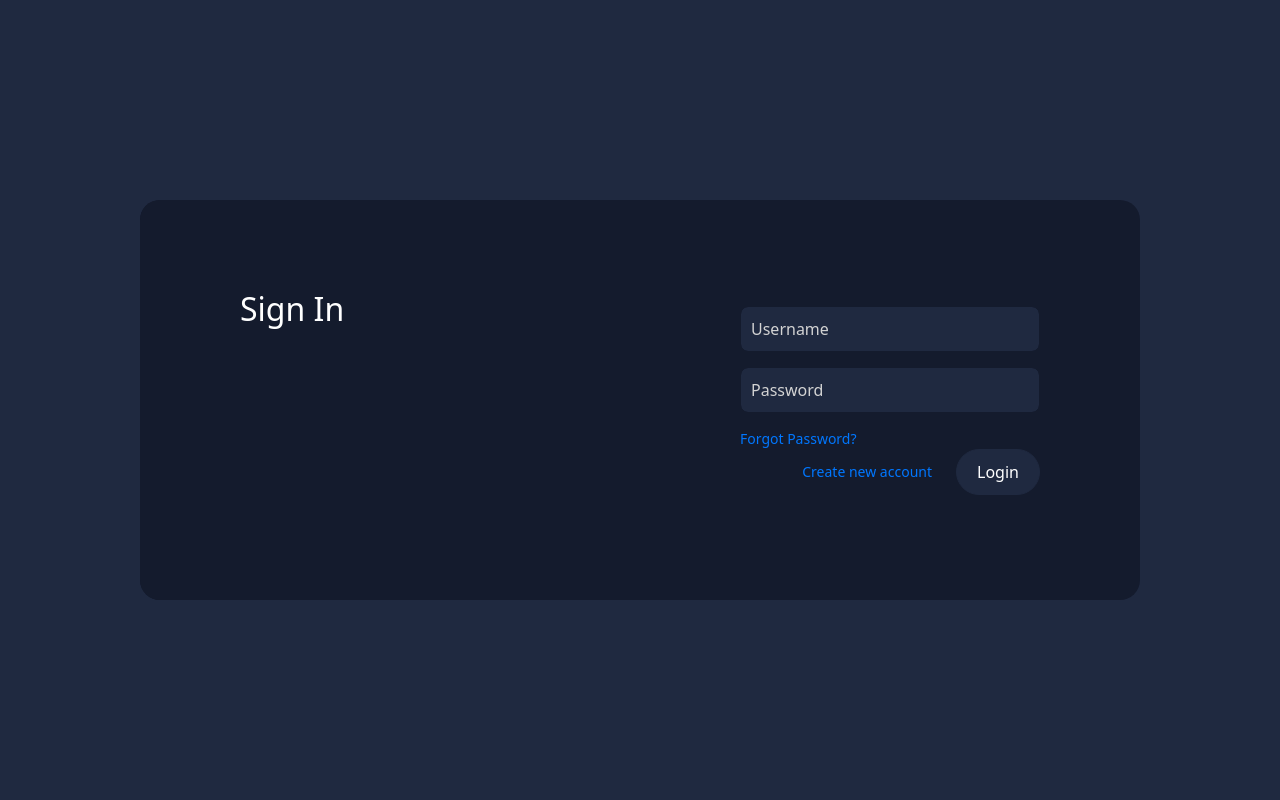
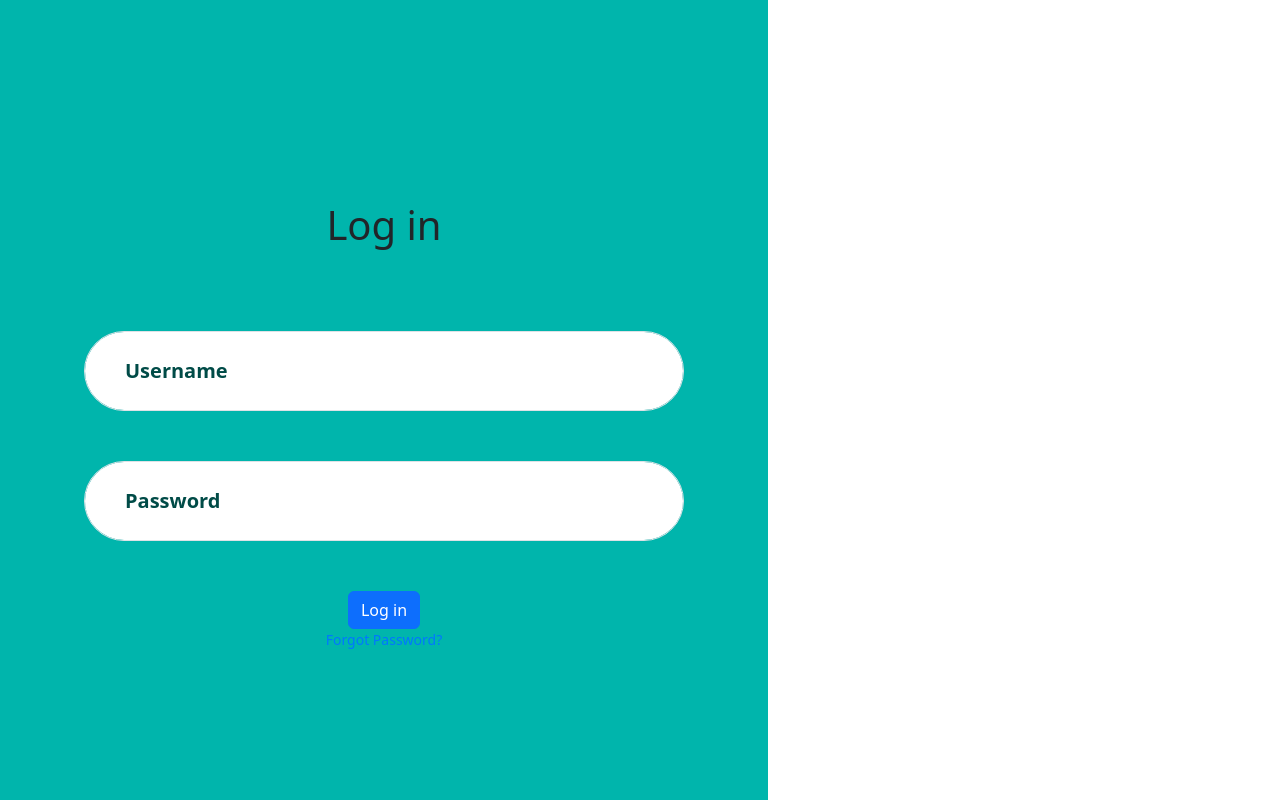
Before and after one commit to RealBlank21/staysync, a Flask app: page /login in a window 1280 px wide. Run offline with Flask 3, Linux system fonts and the light colour scheme.

Commit message:
Added login.html

```diff
--- a/run.py
+++ b/run.py
@@ -32,7 +32,7 @@ def login():
             else:
                 error_message = "Incorrect username or password."
 
-    return render_template('index.html', error_message=error_message)
+    return render_template('login.html', error_message=error_message)
 
 @app.route('/register_user')
 def register_user():
--- a/static/css/styles.css
+++ b/static/css/styles.css
@@ -1,10 +1,9 @@
-
 :root {
-    --background-color: #1F2940;
-    --primary-color: #141B2D;
-    --secondary-color: #292f66;
-    --text-color: white;
-    --dark-text-color: rgb(211, 211, 211);
+    --background-color: #ffffff;
+    --primary-color: #00b5ac;
+    --secondary-color: #78f7f0;
+    --text-color: rgb(37, 37, 37);
+    --dark-text-color: rgb(99, 99, 99);
     --link-text-color: rgb(0, 119, 255);
 }
 
--- /dev/null
+++ b/templates/login.html
@@ -0,0 +1,108 @@
+<!DOCTYPE html>
+<html lang="en">
+<head>
+    <meta charset="UTF-8">
+    <meta name="viewport" content="width=device-width, initial-scale=1.0">
+    <title>Login Page</title>
+    <link href="{{ url_for('static', filename='css/styles.css') }}" rel="stylesheet">
+    <link href="https://cdn.jsdelivr.net/npm/bootstrap@5.3.3/dist/css/bootstrap.min.css" rel="stylesheet" integrity="sha384-QWTKZyjpPEjISv5WaRU9OFeRpok6YctnYmDr5pNlyT2bRjXh0JMhjY6hW+ALEwIH" crossorigin="anonymous">
+
+    <style>
+        .login-wrapper {
+            height: 100%;
+        }
+
+        .login-container {
+            display: flex;
+            background-color: #00b5ac;
+            height: 100%;
+            width: 60%;
+            text-align: center;
+            justify-content: center;
+            align-items: center;
+        }
+
+        .login-box-upper *
+        {
+            width: 600px;
+            height: 80px;
+            margin: 50px;
+            border-radius: 40px;
+        }
+
+        .form-text::placeholder
+        {
+            padding-left: -40px;
+            color: #004b47;
+            font-size: 20px;
+            font-weight: 600;
+        }
+
+        .login-box-upper .form-text{
+            padding-left: 40px;
+            color: #004b47;
+            font-size: 20px;
+            font-weight: 600;
+        }
+
+    </style>
+
+</head>
+    <body>
+        <div class="login-wrapper">
+            <div class="login-container">
+                <div class="login-box">
+                    <div class="login-box-upper">
+                        <h1>Log in</h1>
+
+                        <input type="text" name="username" placeholder="Username" class="form-control form-text">
+                        <input type="password" name="password" placeholder="Password" class="form-control form-text">
+                    </div>
+                    <input type="submit" value="Log in" class="btn btn-primary btn-block">
+                    <a href="#" class="forgot-password">Forgot Password?</a>
+                </div>
+            </div>
+            <div class="register-container">
+
+            </div>
+        </div>
+
+        {% if error_message %}
+            <button type="button" class="btn btn-primary" id="triggerModalButton" data-bs-toggle="modal" data-bs-target="#myModal" style="display: none;">
+                Open Modal
+            </button>
+
+            <div class="modal fade" id="myModal" tabindex="-1" aria-labelledby="exampleModalLabel" aria-hidden="true">
+                <div class="modal-dialog">
+                    <div class="modal-content">
+                        <div class="modal-header bg-danger text-white">
+                            <h5 class="modal-title" id="exampleModalLabel">
+                                <i class="bi bi-exclamation-triangle-fill"></i> Something Went Wrong!
+                            </h5>
+                            <button type="button" class="btn-close" data-bs-dismiss="modal" aria-label="Close"></button>
+                        </div>
+                        <div class="modal-body">
+                            <p>{{ error_message }}</p>
+                        </div>
+                        <div class="modal-footer">
+                            <button type="button" class="btn btn-danger" data-bs-dismiss="modal">Close</button>
+                        </div>
+                    </div>
+                </div>
+            </div>
+
+            <script>
+                window.onload = function() {
+                    var errorMessage = "{{ error_message }}";
+
+                    if (errorMessage) {
+                        var modalTriggerButton = document.getElementById('triggerModalButton');
+                        modalTriggerButton.click();
+                    }
+                };
+            </script>
+        {% endif %}
+
+        <script src="https://cdn.jsdelivr.net/npm/bootstrap@5.3.3/dist/js/bootstrap.bundle.min.js" integrity="sha384-YvpcrYf0tY3lHB60NNkmXc5s9fDVZLESaAA55NDzOxhy9GkcIdslK1eN7N6jIeHz" crossorigin="anonymous"></script>
+    </body>
+</html>
```
